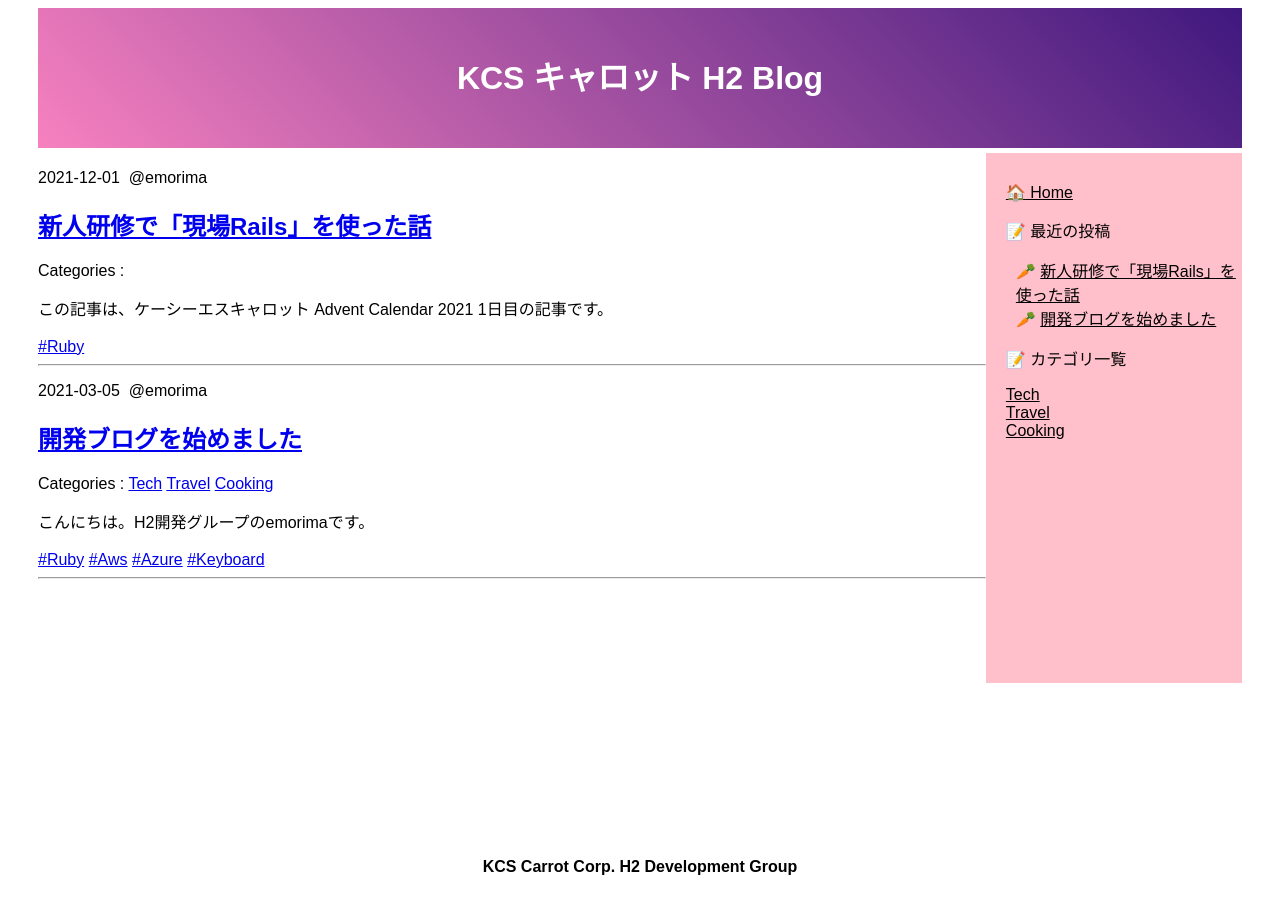
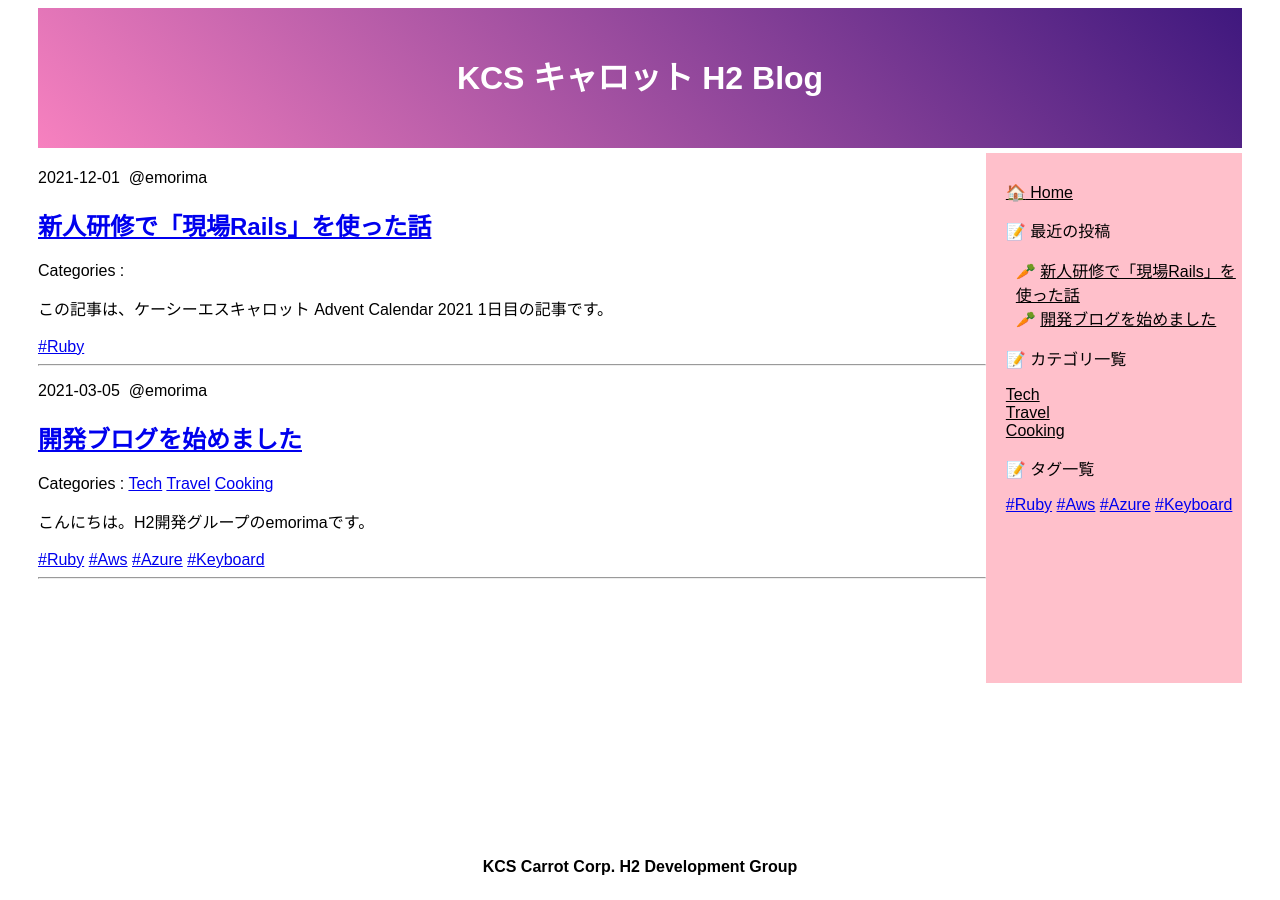
Before and after one commit to kcscarrot-konno/h2carrot.github.io, a Jekyll site: the page built from index.markdown, in a window 1280 px wide. Built offline with Jekyll 4.4.1, drawn with Linux system fonts in a browser that asks for light colours; emoji names are drawn with the system emoji font.

Commit message:
ホームページ右部メニュー タグ一覧表示

```diff
--- a/_includes/aside.html
+++ b/_includes/aside.html
@@ -18,5 +18,12 @@
       {% endfor %}
       </p>
     </div>
+    <div class="aside-tags">
+      <p>:pencil: タグ一覧</p>
+      {% for tag in site.tags%}
+        {% capture tag_name %}{{ tag | first }}{% endcapture %}
+        <a href= "{{site.baseurl}}/tag/#{{ tag_name}}">#{{ tag_name | capitalize }}</a>
+      {% endfor %}
+    </div>
   </div>
 </aside>
```
